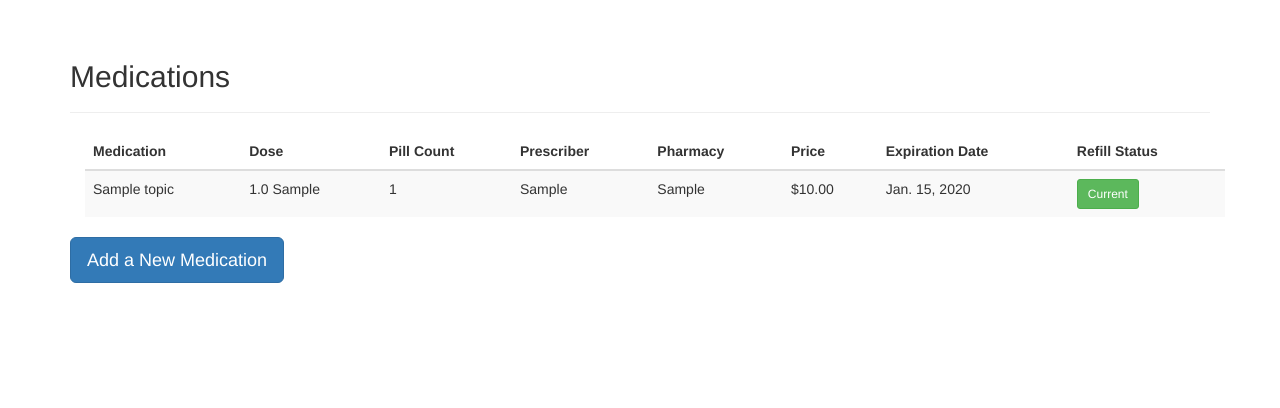
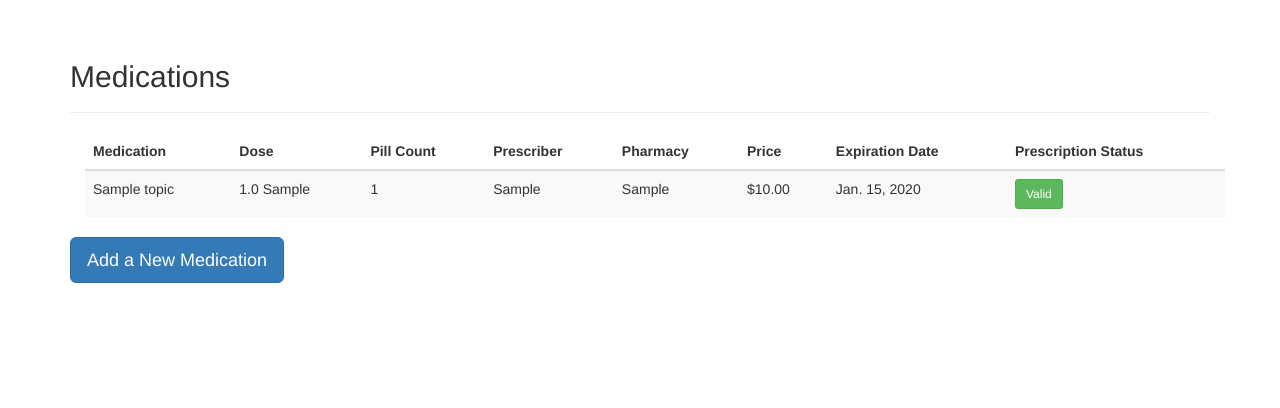
Before and after one commit to pratiksvaidya/CernerShipIt, a Django app: page /medications/ in a window 1280 px wide. Shown: the part 61-469 px from the top of the page. Run offline with Django 3.2, Linux system fonts and the light colour scheme; a user stored in the database is signed in; tables that the repository leaves empty hold one stand-in row (values such as "Sample post"); some libraries are stand-ins or nearby versions.

Commit message:
update terminology

```diff
--- a/learning_logs/models.py
+++ b/learning_logs/models.py
@@ -35,7 +35,7 @@ class Topic(models.Model):
         elif datetime.now().date() > self.expiration_date - timedelta(days=15):
             return 'Expiring'
         else:
-            return 'Current'
+            return 'Valid'
 
     def __str__(self):
         """Return a string representation of the model"""
--- a/learning_logs/templates/learning_logs/base.html
+++ b/learning_logs/templates/learning_logs/base.html
@@ -21,15 +21,14 @@
 
     <body>
         <!-- Static Navbar -->
-        <nav class="navbar navbar-default navbar-static-top">
+        <nav class="navbar navbar-default bg-inverse navbar-static-top">
             <div class="container">
-
                 <div class="navbar-header">
                     <button type="button" class="navbar-toggle collapsed"
                         data-toggle="collapse" data-target="#navbar"
                         aria-expanded="false" aria-controls="navbar">
                     </button>
-                  <a class="navbar-brand" align="middle" href="{% url 'learning_logs:index' %}"><img src="{% static "learning_logs/Cerner_RGB_Standard_horizontal-1.png" %}" width ="100px"></a>
+                  <a class="navbar-brand" align="middle" href="{% url 'learning_logs:index' %}"><img src="{% static "learning_logs/Cerner_RGB_Standard_horizontal-1.png" %}" width="100px"></a>
                 </div>
 
                 <div id="navbar" class="navbar-collapse collapse">
--- a/learning_logs/templates/learning_logs/topics.html
+++ b/learning_logs/templates/learning_logs/topics.html
@@ -18,7 +18,7 @@
                         <th>Pharmacy</th>
                         <th>Price</th>
                         <th>Expiration Date</th>
-                        <th>Refill Status</th>
+                        <th>Prescription Status</th>
                     </tr>
                 </thead>
                 <tbody>
```
